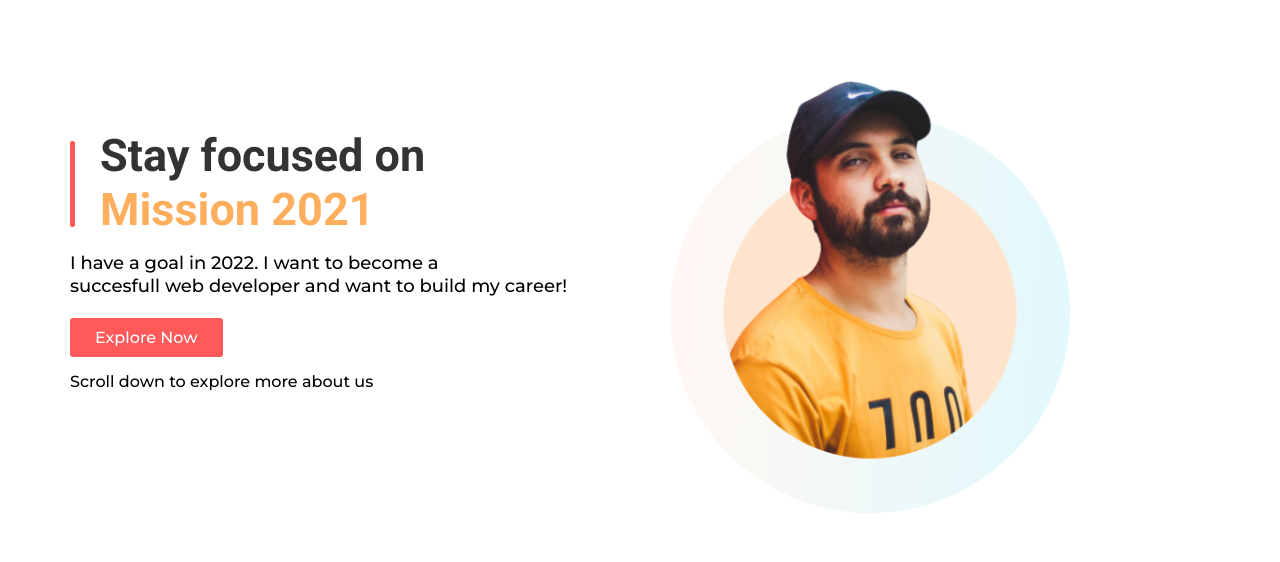
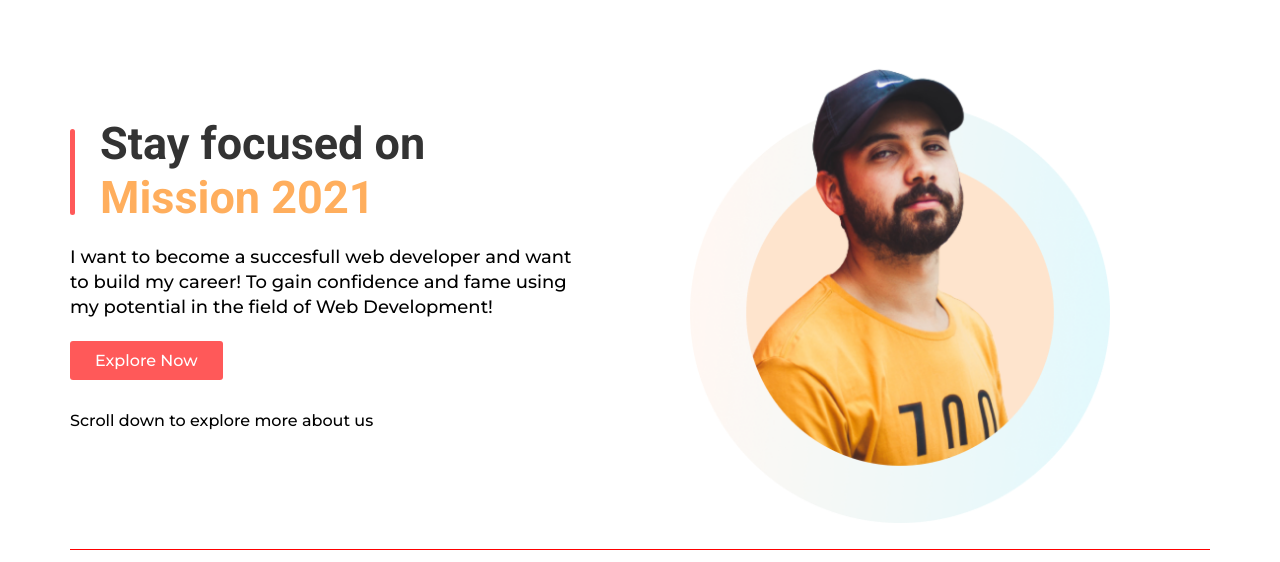
Before and after one commit to adil-parvez/portfolio-project, a plain HTML site: page index.html in a window 1280 px wide. Drawn offline with Linux system fonts and the light colour scheme.

Commit message:
Complete bannaer section

```diff
--- a/index.html
+++ b/index.html
@@ -18,7 +18,7 @@
                     <h1>Stay focused on</h1>
                     <h1 style="color: #FFAE5D">Mission 2021</h1>
                 </div>
-                <p class="adding-margin">I have a goal in 2022. I want to become a <br> succesfull web developer and want to build my career!</p>
+                <p class="adding-margin">I want to become a succesfull web developer and want to build my career! To gain confidence and fame using my potential in the field of Web Development!</p>
                 <a href="#">Explore Now</a>
                 <p>Scroll down to explore more about us</p>
             </div>
--- a/style.css
+++ b/style.css
@@ -13,15 +13,16 @@
     align-items: center;
     justify-content: center;
     height: 550px;
+    border-bottom: 1px solid red;
 }
 .banner-content{
     width: 50%;
 }
+.banner-section .content-left{
+    padding-right: 50px;
+}
 .banner-section .content-right{
-    padding: 0 0 30px 30px;
-}
-.banner-section .content-left{
-    padding: 0 0 30px 0;
+    padding-left: 50px;
 }
 .content-left{
     position: relative;
@@ -37,7 +38,7 @@
     width: 5px;
     height: 86px;
     background: #FF5959;
-    border-radius: 2px;
+    border-radius: 4px;
 }
 .headings h1{
     font-size: 45px;
@@ -46,10 +47,11 @@
     line-height: 1.2;
 }
 .banner-content img{
-    width: 400px;
+    width: 420px;
+    margin-top: -35px;
 }
 .adding-margin{
-    margin-top: 15px;
+    margin-top: 20px;
     margin-bottom: 20px;
     font-size: 18px;
     font-family: 'Montserrat', sans-serif;
@@ -62,9 +64,10 @@
     text-decoration: none;
     color: #fff;
     border-radius: 3px;
-    margin-bottom: 15px;
+    margin-bottom: 30px;
     font-family: 'Montserrat', sans-serif;
 }
 .banner-content p{
     font-family: 'Montserrat', sans-serif;
+    line-height: 1.4em;
 }
```
